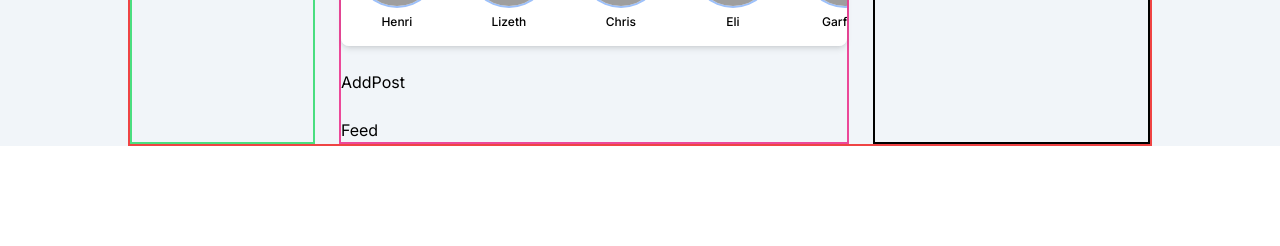
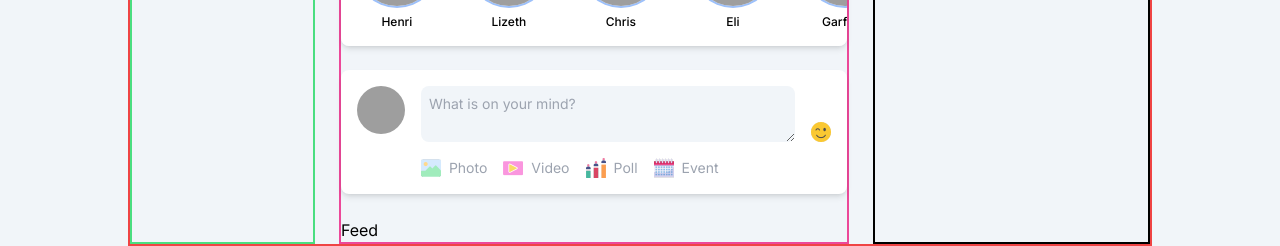
Before and after one commit to ghasemikasra39/next15, a Next.js app: page / in a window 1280 px wide. Shown: the part 214-460 px from the top of the page. Built offline with nearby package versions, Linux system fonts and the light colour scheme; no server answers; grey boxes are pictures that could not be loaded.

Commit message:
feat: 🎸 add basic add post

```diff
--- a/app/_components/AddPost/index.tsx
+++ b/app/_components/AddPost/index.tsx
@@ -1,5 +1,72 @@
+import Image from "next/image"
 import React from "react"
 
+import faker from "@/_utils/fakerConfig"
+
 export const AddPost = () => {
-	return <div>AddPost</div>
+	return (
+		<div className="flex justify-between gap-4 rounded-lg bg-white p-4 text-sm shadow-md">
+			{/*Avatar*/}
+			<Image
+				alt="avatar"
+				className="h-12 w-12 rounded-full"
+				height={48}
+				src={faker.image.urlPicsumPhotos()}
+				width={48}
+			/>
+			{/*Post*/}
+			<div className="flex-1">
+				{/*Text input*/}
+				<div className="flex gap-4">
+					<textarea
+						className="flex-1 rounded-lg bg-slate-100 p-2"
+						id=""
+						name=""
+						placeholder={"What is on your mind?"}
+					></textarea>
+					<Image
+						alt="emoji"
+						className="h-5 w-5 cursor-pointer self-end"
+						height={20}
+						src={"/emoji.png"}
+						width={20}
+					/>
+				</div>
+				{/*Post option*/}
+				<div className="mt-4 flex flex-wrap items-center gap-4 text-gray-400">
+					<div className="flex cursor-pointer items-center gap-2">
+						<Image
+							alt="addPhoto"
+							height={20}
+							src={"/addImage.png"}
+							width={20}
+						/>
+						<span>Photo</span>
+					</div>
+					<div className="flex cursor-pointer items-center gap-2">
+						<Image
+							alt=""
+							height={20}
+							src="/addVideo.png"
+							width={20}
+						/>
+						Video
+					</div>
+					<div className="flex cursor-pointer items-center gap-2">
+						<Image alt="" height={20} src="/poll.png" width={20} />
+						Poll
+					</div>
+					<div className="flex cursor-pointer items-center gap-2">
+						<Image
+							alt=""
+							height={20}
+							src="/addevent.png"
+							width={20}
+						/>
+						Event
+					</div>
+				</div>
+			</div>
+		</div>
+	)
 }
```
